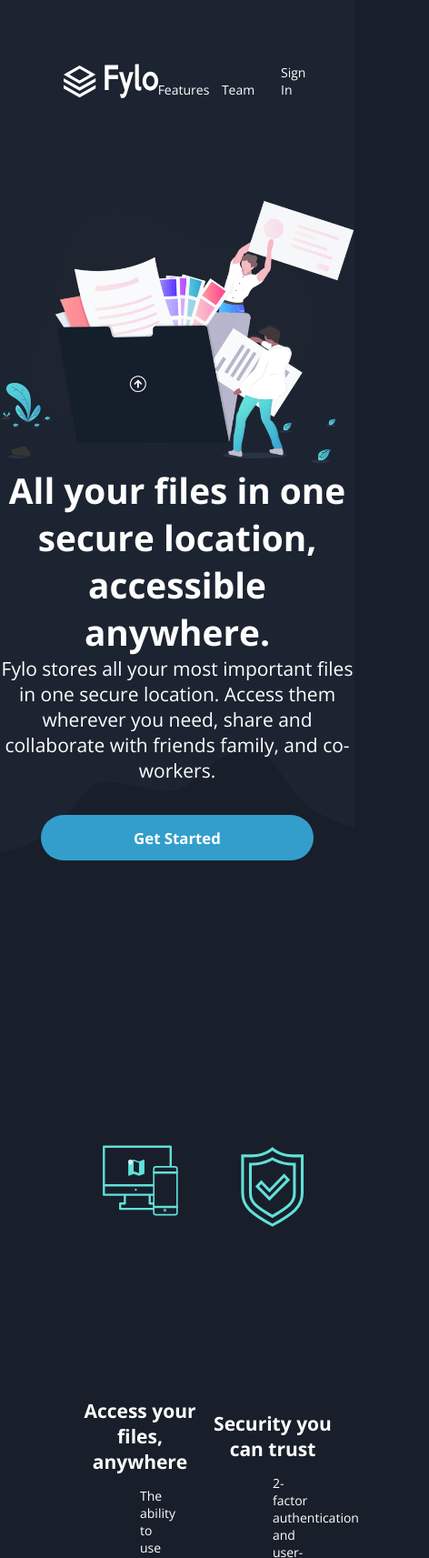
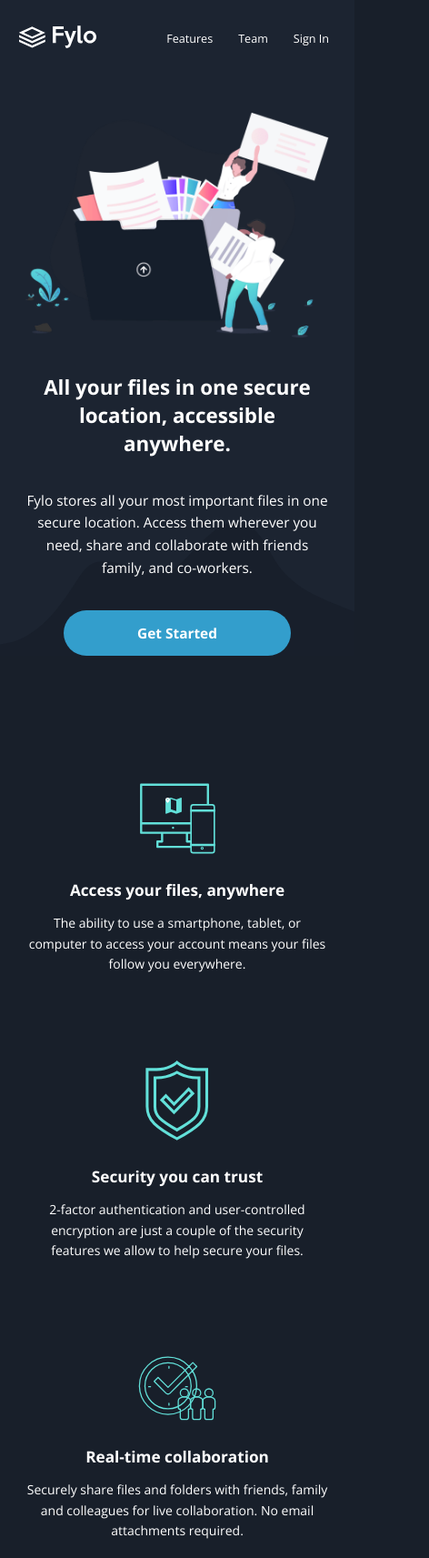
Before and after one commit to lspacka/FEM-fylo-dark-theme-landing-page, a plain HTML site: page index.html in a window 390 px wide. Shown: the top 1713 px of the page at 91% size, 472 px wide, since content can reach past the window. Drawn offline with nearby package versions, Linux system fonts and the light colour scheme.

Commit message:
responsive almost there

```diff
--- a/index.html
+++ b/index.html
@@ -13,7 +13,7 @@
 <body>
   <main>
     <header>
-      <img src="./images/logo.svg" alt="fylo logo" class="header-logo">
+      <img src="./images/logo.svg" alt="fylo logo" class="header-logo logo">
       <div class="header-links">
         <p class="header-link">Features</p>
         <p class="header-link">Team</p>
@@ -150,7 +150,7 @@
         </p>
         <form action="" class="send-email">
           <div class="input">
-            <input type="text" placeholder="email@site.com" class="email-input">
+            <input type="text" placeholder="enter your email here..." class="email-input">
             <button class="signup-button">Get Started For Free</button>
           </div>
           <p class="error-message">Please enter a valid email address</p>
@@ -158,7 +158,7 @@
       </section>
     </div>
     <footer>
-      <img src="./images/logo.svg" alt="fylo logo" class="footer-logo">
+      <img src="./images/logo.svg" alt="fylo logo" class="footer-logo logo">
       <div class="footer-container">
         <div class="location">
           <img src="./images/icon-location.svg" alt="location icon" class="loc-icon">
--- a/style.css
+++ b/style.css
@@ -2,6 +2,14 @@
   TODO:
     - fix links shift - mbe change gap for smtn else
     - input error msg
+*/
+
+/*  got carried away doing little fixes
+    and this is the result. I aint cleaning
+    this shit up. next one I'll do properly,
+    and plan stuff ahead like an old lady
+    and her coupons and her lists
+    and her drab suburban pasttimes...
 */
 
 :root {
@@ -36,6 +44,10 @@ body {
   background-size: 100vw 100vh;
   /* background-repeat: no-repeat; */
   /* text-align: left; */
+}
+
+p:not(.heading-p) {
+  line-height: 1.6;
 }
 
 .main-container {
@@ -102,9 +114,9 @@ button {
   padding: 2rem 0 1rem 0;
 }
 
-/* .heading-title {
-  margin-bottom: 2.5rem;
-} */
+.heading-title {
+  margin-top: 2.5rem;
+}
 
 /* HEADING */
 .heading {
@@ -121,6 +133,11 @@ header {
   display: flex;
   justify-content: space-between;
   padding: 5rem 5rem 0 5rem;
+}
+
+.header-logo {
+  max-inline-size: 100%;
+  height: auto;
 }
 
 .header-links {
@@ -398,7 +415,67 @@ button:hover {
 }
 
 @media screen and (max-width: 500px) {
-  .heading * {
+   /* .main-container {
+    padding: 0;
+   } */
+   .features,
+   .blurb,
+   .testimonials,
+   .footer-container,
+   .footer-links {
+     display: flex;
+     flex-direction: column;
+   }
+  section:not(.signup) {
+    padding: 0 2rem 0 2rem;
+  }
+  .main-container * {
     padding: 0;
   }
+  .heading {
+    background-image: url(./images/bg-curvy-mobile.svg);
+  }
+  .heading-title {
+    font-size: 1.6rem;
+    margin-bottom: 2.5rem;
+  }
+  .heading-p {
+    font-size: 1.097rem;
+    line-height: 1.6;
+  }
+  .heading-button {
+    width: 250px;
+    font-size: 1.1rem;
+  }
+  header {
+    /* display: grid; */
+    padding: 2rem 2rem 5rem 1.5rem;
+  }
+  .header-logo {
+    /* width: 50px; */
+    max-inline-size: 25%;
+    height: auto;
+  }
+  .header-links {
+    font-size: 0.9rem;
+    column-gap: 2rem;
+  }
+  .feature-title{
+    padding: 2rem 0 1rem 0;
+    font-size: 1.23rem;
+  }
+  .blurb-title {
+    font-size: 1.23rem;
+    padding-top: 4rem;
+  }
+  .testimonials {
+    padding: 0 4rem 0 4rem;
+    row-gap: 2rem;
+  }
+  .card {
+    padding: 2.5rem 1.5rem 2rem 1.5rem;
+  }
+  .card-p {
+    font-size: 0.9rem;
+  }
 }
```
Also changed, not shown: screenshot.png.
